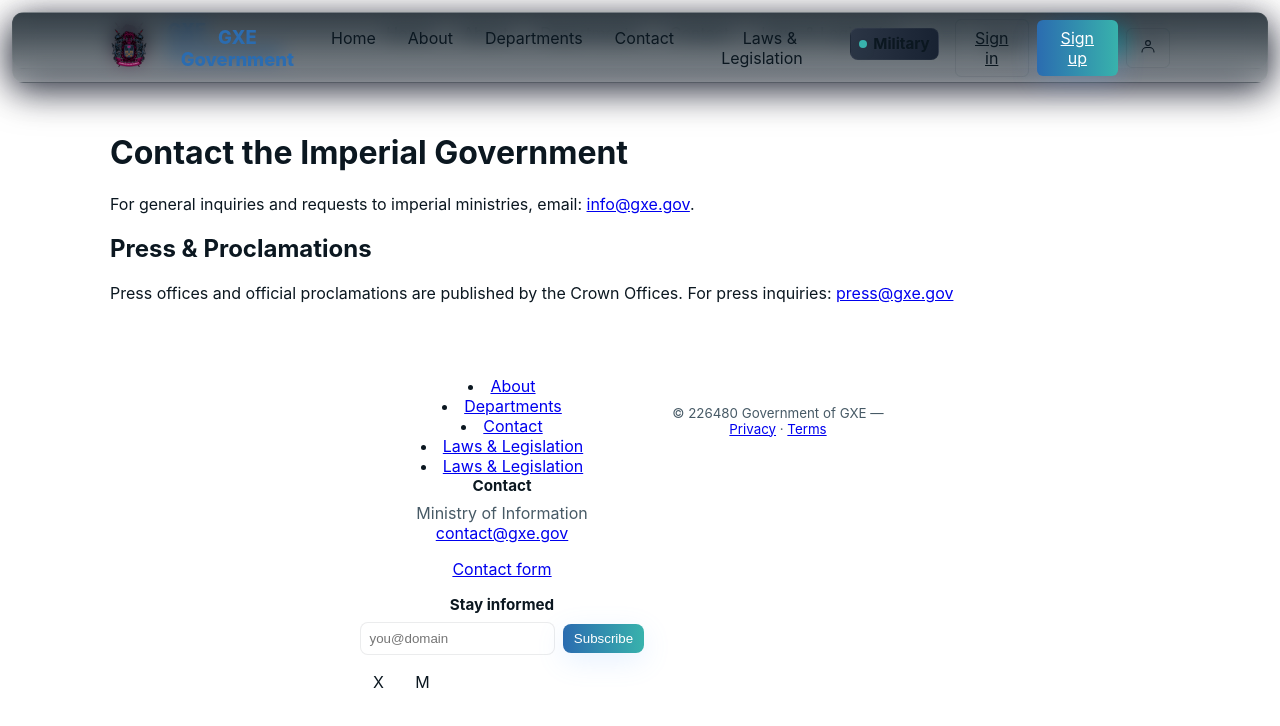
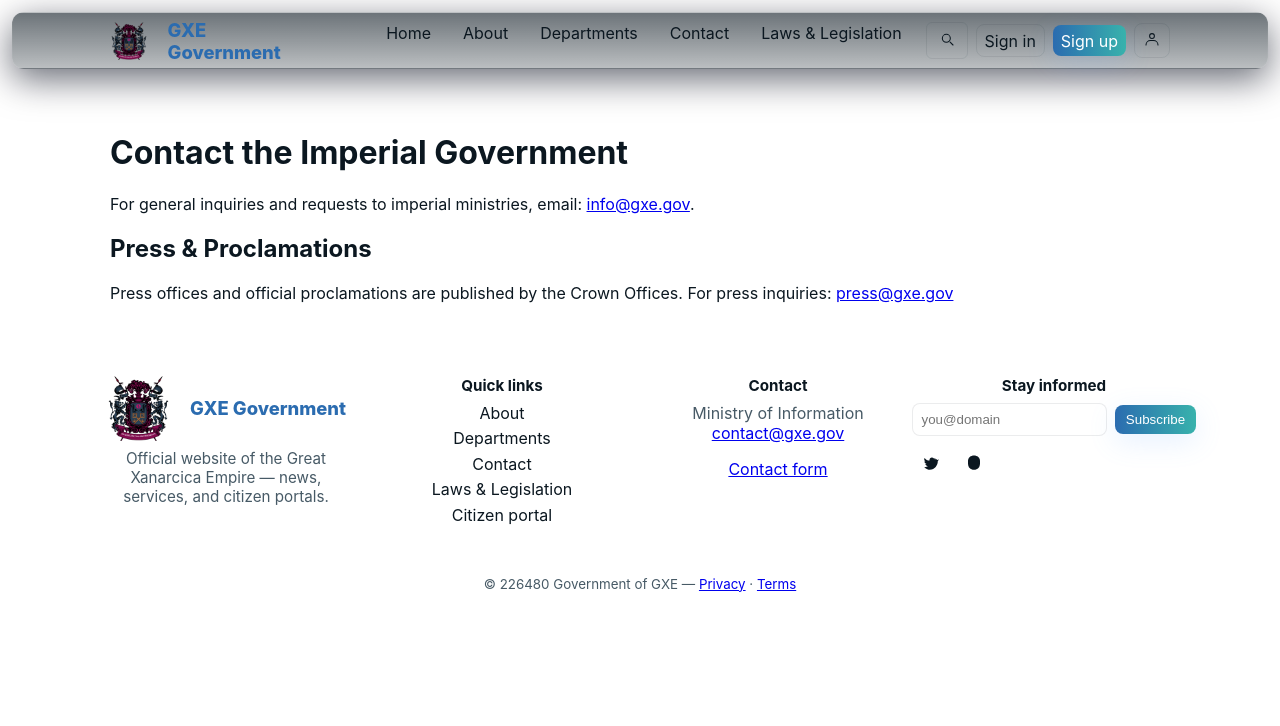
Before and after one commit to r3xicodes/gxe.gov, a plain HTML site: page contact.html in a window 1280 px wide. Drawn offline with Linux system fonts and the light colour scheme.

Commit message:
Edited the code as Im still lazy :(

```diff
--- a/contact.html
+++ b/contact.html
@@ -78,39 +78,24 @@
     </main>
     <footer class="site-footer">
       <div class="container footer-grid">
-          <div class="footer-brand">
-                <header class="site-header" role="banner">
-                  <div class="container">
-              <div class="brand-with-emblem"><span class="site-emblem-img small" role="img" aria-label="GXE emblem"><img src="assets/images/emblem.png" alt="GXE emblem"/></span><a class="brand" href="index.html">GXE Government</a></div>
-                    <nav id="mainNav" class="main-nav" aria-label="Main navigation">
-                      <ul>
-                        <li><a href="index.html">Home</a></li>
-                        <li><a href="about.html">About</a></li>
-                        <li><a href="departments.html">Departments</a></li>
-                        <li><a href="contact.html">Contact</a></li>
-                        <li><a href="laws/index.html">Laws &amp; Legislation</a></li>
-                        <li><a class="nav-badge" href="military/index.html"><span class="dot" aria-hidden="true"></span>Military</a></li>
-                      </ul>
-                    </nav>
-                    <div class="top-actions">
-                      <a class="btn-ghost" href="login.html" id="signInBtn">Sign in</a>
-                      <a class="btn-primary" href="login.html" id="signUpBtn">Sign up</a>
-                      <a id="accountLink" class="btn-ghost" href="dashboard.html" title="Citizen portal">
-                        <svg width="18" height="18" viewBox="0 0 24 24" fill="none" xmlns="http://www.w3.org/2000/svg" aria-hidden="true">
-                          <circle cx="12" cy="8" r="3.2" stroke="currentColor" stroke-width="1.4" />
-                          <path d="M4 20c0-3.3 2.7-6 6-6h4c3.3 0 6 2.7 6 6" stroke="currentColor" stroke-width="1.4" stroke-linecap="round" stroke-linejoin="round" />
-                        </svg>
-                        <span class="visually-hidden">Citizen portal</span>
-                      </a>
-                        <button id="navToggle" aria-expanded="false" aria-controls="siteOverlay" aria-label="Open menu"><span class="hamburger-lines" aria-hidden="true"></span></button>
-                    </div>
-                  </div>
-                </header>
+        <div class="footer-brand">
+          <a class="brand" href="index.html">
+            <span class="site-emblem-img" role="img" aria-label="GXE emblem"><img src="assets/images/emblem.png" alt="GXE emblem"/></span>
+            GXE Government
+          </a>
+          <p class="muted">Official website of the Great Xanarcica Empire — news, services, and citizen portals.</p>
+        </div>
+
+        <nav class="footer-links" aria-label="Footer quick links">
+          <h4>Quick links</h4>
+          <ul>
             <li><a href="about.html">About</a></li>
             <li><a href="departments.html">Departments</a></li>
             <li><a href="contact.html">Contact</a></li>
-            <li><a href="laws/index.html">Laws & Legislation</a></li>
             <li><a href="laws/index.html">Laws &amp; Legislation</a></li>
+            <li><a href="dashboard.html">Citizen portal</a></li>
+          </ul>
+        </nav>
 
         <div class="footer-contact">
           <h4>Contact</h4>
@@ -126,8 +111,12 @@
             <button class="btn-primary" type="submit">Subscribe</button>
           </form>
           <div class="social" aria-label="Social links">
-            <a href="#" class="social-link" aria-label="Follow on X" title="Follow on X">X</a>
-            <a href="#" class="social-link" aria-label="Follow on Mastodon" title="Follow on Mastodon">M</a>
+            <a href="#" class="social-link" aria-label="Follow on X" title="Follow on X">
+              <svg width="18" height="18" viewBox="0 0 24 24" fill="none" aria-hidden="true"><path d="M20 6.5c-.6.3-1.2.5-1.9.6.7-.4 1.2-1 1.5-1.8-.7.4-1.5.7-2.3.8C16.4 5 15.5 4.5 14.5 4.5c-1.8 0-3.2 1.5-3.2 3.4 0 .3 0 .6.1.9-2.7-.1-5.1-1.5-6.7-3.6-.3.6-.4 1.2-.4 1.9 0 1.2.6 2.3 1.6 2.9-.5 0-1-.1-1.4-.4v.1c0 1.8 1.3 3.3 3 3.6-.3.1-.7.1-1 .1-.3 0-.5 0-.8-.1.5 1.6 2 2.7 3.8 2.8-1.3 1-2.9 1.5-4.5 1.5-.3 0-.6 0-.9-.1C7.8 20.2 9.6 21 11.6 21c7 0 10.8-6 10.8-11.2v-.5c.8-.6 1.5-1.3 2-2.1-.8.4-1.6.7-2.4.8z" fill="currentColor"/></svg>
+            </a>
+            <a href="#" class="social-link" aria-label="Follow on Mastodon" title="Follow on Mastodon">
+              <svg width="18" height="18" viewBox="0 0 24 24" fill="none" aria-hidden="true"><path d="M12 2C7.6 2 4 5 4 9.1v3.2C4 18 7 21 12 21s8-3 8-8.7V9.1C20 5 16.4 2 12 2z" fill="currentColor"/></svg>
+            </a>
           </div>
         </div>
       </div>
@@ -136,5 +125,6 @@
   <small>&copy; 226480 Government of GXE — <a href="privacy.html">Privacy</a> &middot; <a href="terms.html">Terms</a></small>
       </div>
     </footer>
-  <script src="assets/js/site.js"></script>
+    <script src="assets/js/site.js"></script>
   </body>
+</html>
```
